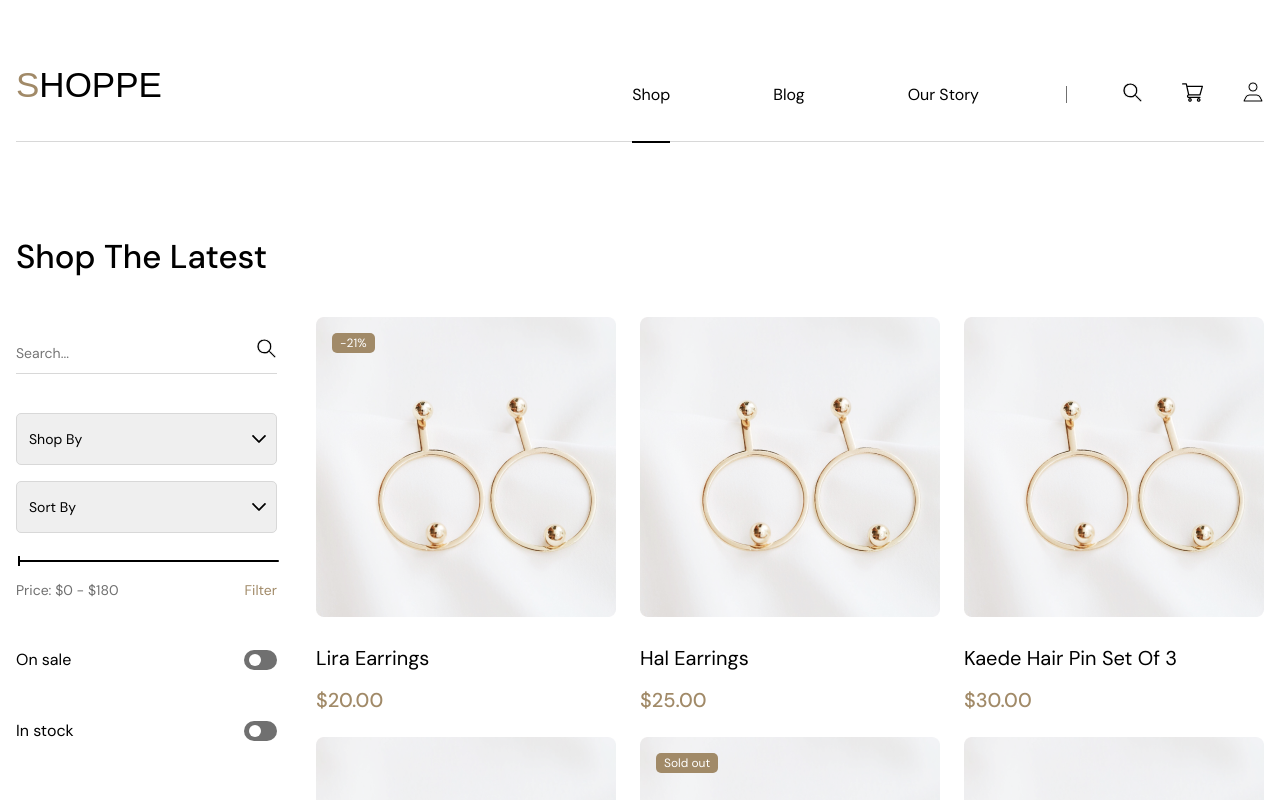
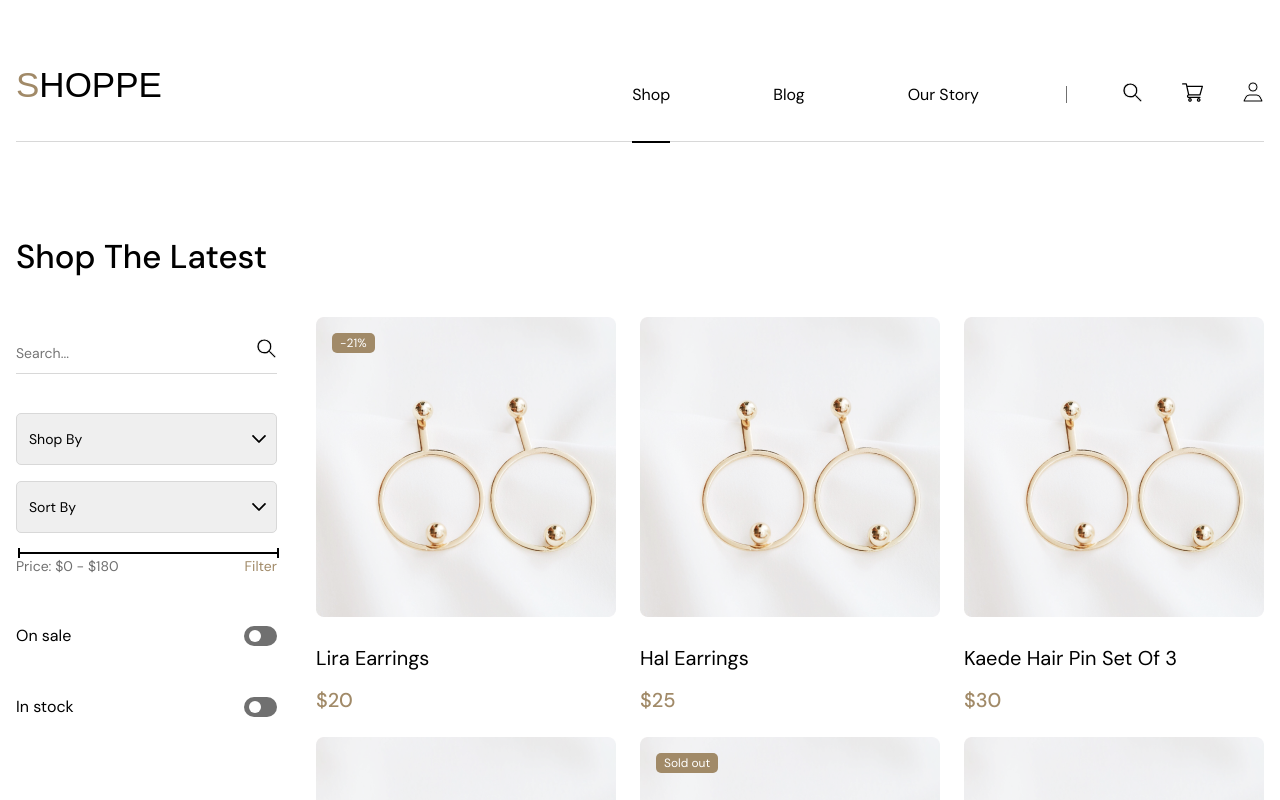
Before and after one commit to AndrewSavinovvv/shoppe, a Vue app: page / in a window 1280 px wide. Shown: the top 800 px of the page. Built offline with nearby package versions, Linux system fonts and the light colour scheme; a web font is replaced by a local one.

Commit message:
fix range

```diff
--- a/src/components/PriceFilterComponent.vue
+++ b/src/components/RangeComponent.vue
@@ -4,14 +4,22 @@
       <input
           type="range"
           min="0"
-          max="180"
+          :max="props.maxPrice"
           step="1"
           v-model="localMinPrice"
           @input="updatePriceRange"
       />
+      <input
+          type="range"
+          :min="localMinPrice"
+          max="180"
+          step="1"
+          v-model="localMaxPrice"
+          @input="updatePriceRange"
+      />
     </div>
     <p class="filter__text">
-      Price: ${{ localMinPrice }} - ${{ props.maxPrice }}
+      Price: ${{ localMinPrice }} - ${{ localMaxPrice }}
       <span>Filter</span>
     </p>
   </li>
@@ -20,57 +28,53 @@
 <script setup>
 import { ref, defineProps, defineEmits } from 'vue';
 
-
 const props = defineProps({
   minPrice: {
     type: Number,
-    required: true,
   },
   maxPrice: {
     type: Number,
-    required: true,
   },
 });
 
 const emit = defineEmits();
 
 const localMinPrice = ref(props.minPrice);
+const localMaxPrice = ref(props.maxPrice);
 
 const updatePriceRange = () => {
-  emit('update:minPrice', localMinPrice.value);
+  emit('update:priceRange', { minPrice: localMinPrice.value, maxPrice: localMaxPrice.value });
 };
+</script>
 
-</script>
 <style scoped>
+.price__filter {
+  position: relative;
+  width: 100%;
+}
+
 .price__filter input[type="range"] {
   -webkit-appearance: none;
   width: 100%;
   background: transparent;
   height: 4px;
+  position: absolute;
+}
+
+.price__filter input[type="range"]:nth-child(1) {
+  z-index: 1;
+}
+.price__filter input[type="range"]:nth-child(2) {
+  z-index: 2;
 }
 
 .price__filter input[type="range"]::-webkit-slider-runnable-track {
-  background: #000000;
+  background: #000000;;
   height: 2px;
   border-radius: 2px;
 }
 
 .price__filter input[type="range"]::-webkit-slider-thumb {
-  -webkit-appearance: none;
-  width: 2px;
-  height: 10px;
-  background: #000000;
-  cursor: pointer;
-  margin-top: -4px;
-}
-.price-filter input[type="range"]::-webkit-slider-runnable-track {
-  background: #000000;
-  height: 2px;
-  border-radius: 2px;
-}
-
-
-.price-filter input[type="range"]::-webkit-slider-thumb {
   -webkit-appearance: none;
   width: 2px;
   height: 10px;
@@ -86,6 +90,7 @@ const updatePriceRange = () => {
   color: #707070;
   font-family: "DM Sans", sans-serif;
   font-size: 14px;
+  padding-top: 8px;
 }
 .filter__text span {
   color: #A18A68;
@@ -93,11 +98,4 @@ const updatePriceRange = () => {
   font-size: 14px;
   font-weight: 400;
 }
-.price-filter input[type="range"] {
-  -webkit-appearance: none;
-  width: 100%;
-  background: transparent;
-  height: 4px;
-}
-
 </style>
--- a/src/components/SectionComponent.vue
+++ b/src/components/SectionComponent.vue
@@ -3,20 +3,25 @@ import item from "@/assets/img/Lira Earrings.png";
 import { ref, computed } from 'vue';
 import SelectComponent from "@/components/SelectComponent.vue";
 import SearchComponent from "@/components/SearchComponent.vue";
-import PriceFilterComponent from "@/components/PriceFilterComponent.vue";
+import RangeComponent from "@/components/RangeComponent.vue";
 
 const items = [
-  { title: "Lira Earrings", price: "20.00", img: item, sale: "-21%", collection: "Earrings" },
-  { title: "Hal Earrings", price: "25.00", img: item, collection: "Earrings" },
-  { title: "Kaede Hair Pin Set Of 3", price: "30.00", img: item, collection: "Earrings" },
-  { title: "Hair Pin Set of 3", price: "30.00", img: item, collection: "Necklaces" },
-  { title: "Plaine Necklace", price: "19.00", img: item, stock: "Sold out", collection: "Necklaces" },
-  { title: "Yuki Hair Pin Set of 3", price: "29.00", img: item, collection: "Necklaces" },
+  { title: "Lira Earrings", price: 20, img: item, sale: "-21%", collection: "Earrings" },
+  { title: "Hal Earrings", price: 25, img: item, collection: "Earrings" },
+  { title: "Kaede Hair Pin Set Of 3", price: 30, img: item, collection: "Earrings" },
+  { title: "Hair Pin Set of 3", price: 30, img: item, collection: "Necklaces" },
+  { title: "Plaine Necklace", price: 19, img: item, stock: "Sold out", collection: "Necklaces" },
+  { title: "Yuki Hair Pin Set of 3", price: 29, img: item, collection: "Necklaces" },
 ];
 
 /// filter
 const minPrice = ref(0);
 const maxPrice = ref(180);
+
+const updatePriceRange = ({ minPrice: newMinPrice, maxPrice: newMaxPrice }) => {
+  minPrice.value = newMinPrice;
+  maxPrice.value = newMaxPrice;
+};
 
 /// search
 const searchQuery = ref('');
@@ -98,7 +103,9 @@ const filterByCollection = (collection) => {
           </li>
           <SelectComponent :options="collectionOptions" propNames="Shop By" @select="filterByCollection" />
           <SelectComponent :options="sortOptions" propNames="Sort By" @select="sortItems"></SelectComponent>
-          <PriceFilterComponent :minPrice="minPrice" :maxPrice="maxPrice" @update:minPrice="minPrice = $event" />
+          <RangeComponent :minPrice="minPrice" :maxPrice="maxPrice" @update:priceRange="updatePriceRange" />
+
+
           <li class="shop__left__btn">
             <span>On sale</span>
             <button
@@ -267,17 +274,6 @@ const filterByCollection = (collection) => {
     width: 100%;
     height: auto;
   }
-  .category-filters {
-    display: flex;
-    justify-content: space-around;
-    padding-top: 10px;
-    background-color: white;
-    font-family: "DM Sans", sans-serif;
-    font-size: 16px;
-    font-weight: 500;
-    color: #000000;
-
-  }
 
   .category-filters span {
     cursor: pointer;
```
